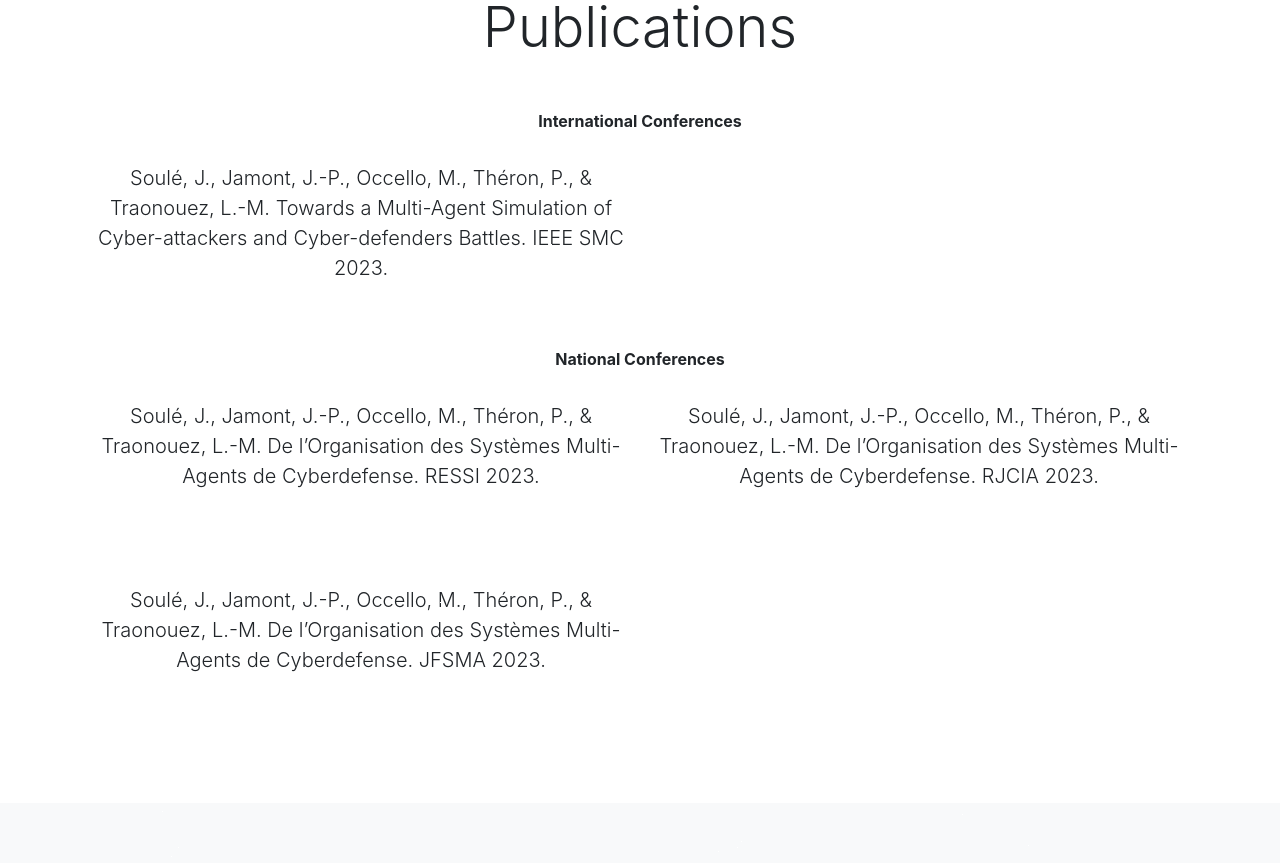
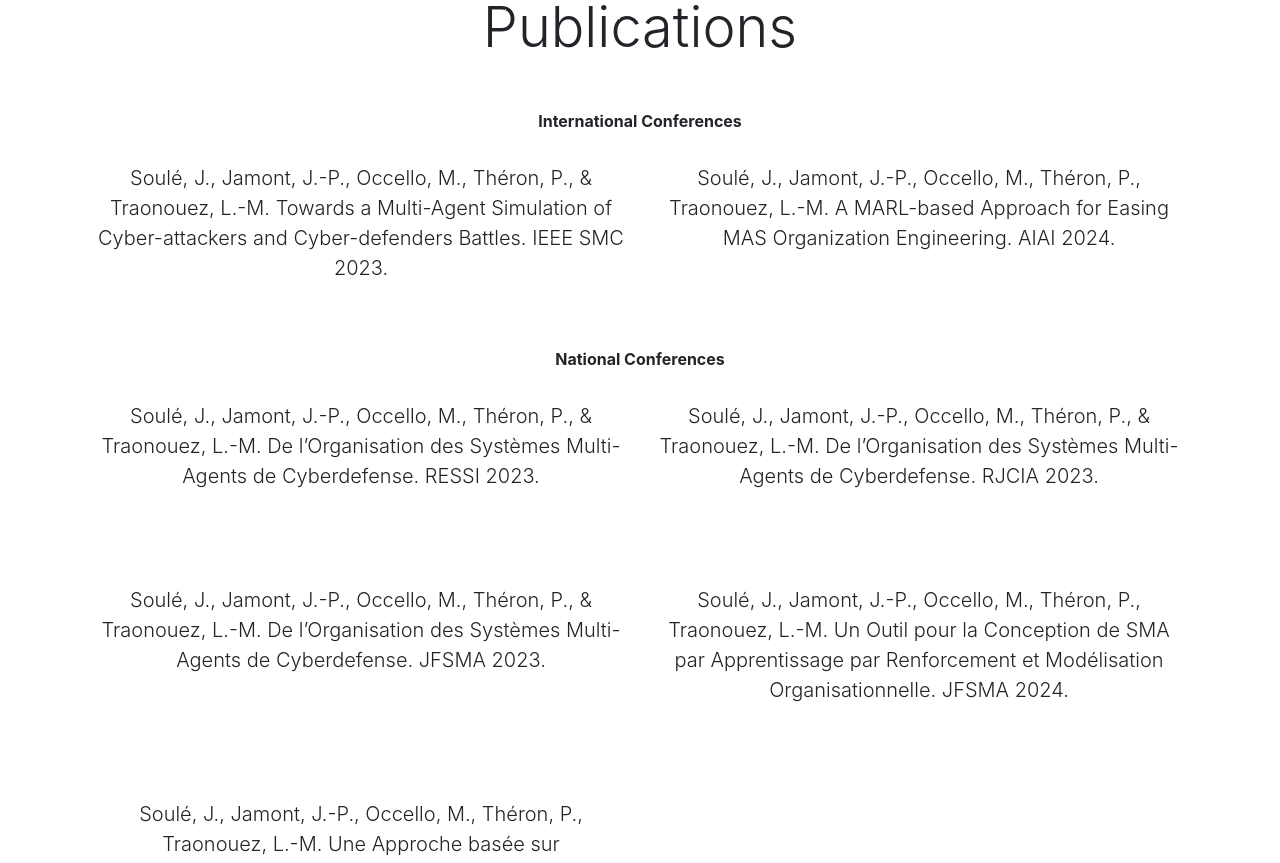
Before and after one commit to julien6/home, a React (Create React App) app: page / in a window 1280 px wide. Shown: the part 1920-2783 px from the top of the page. Built offline with nearby package versions, Linux system fonts and the light colour scheme; no server answers.

Commit message:
updated for 2024

```diff
--- a/src/editable-stuff/config.js
+++ b/src/editable-stuff/config.js
@@ -184,10 +184,19 @@ const publications = {
       {
         full_reference: "Soulé, J., Jamont, J.-P., Occello, M., Théron, P., & Traonouez, L.-M. De l’Organisation des Systèmes Multi-Agents de Cyberdefense. JFSMA 2023."
       },
+      {
+        full_reference: "Soulé, J., Jamont, J.-P., Occello, M., Théron, P., Traonouez, L.-M. Un Outil pour la Conception de SMA par Apprentissage par Renforcement et Modélisation Organisationnelle. JFSMA 2024."
+      },
+      {
+        full_reference: "Soulé, J., Jamont, J.-P., Occello, M., Théron, P., Traonouez, L.-M. Une Approche basée sur l'Apprentissage par Renforcement pour l'Ingénierie Organisationelle d'un SMA. JFSMA 2024."
+      }
     ],
     international_conference: [
       {
         full_reference: "Soulé, J., Jamont, J.-P., Occello, M., Théron, P., & Traonouez, L.-M. Towards a Multi-Agent Simulation of Cyber-attackers and Cyber-defenders Battles. IEEE SMC 2023."
+      },
+      {
+        full_reference: "Soulé, J., Jamont, J.-P., Occello, M., Théron, P., Traonouez, L.-M. A MARL-based Approach for Easing MAS Organization Engineering. AIAI 2024."
       }
     ],
     national_journal: [],
```
Also changed, not shown: 2 other files (tests, documents, lock files or other folders).
